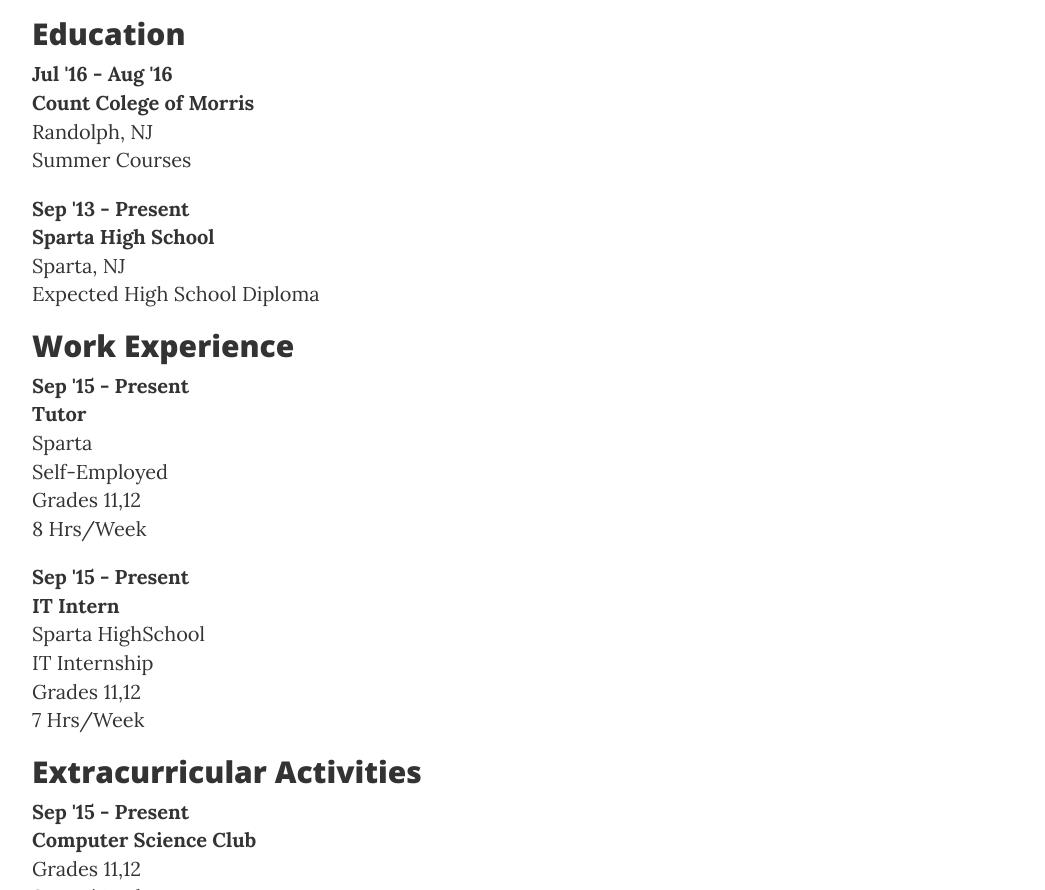
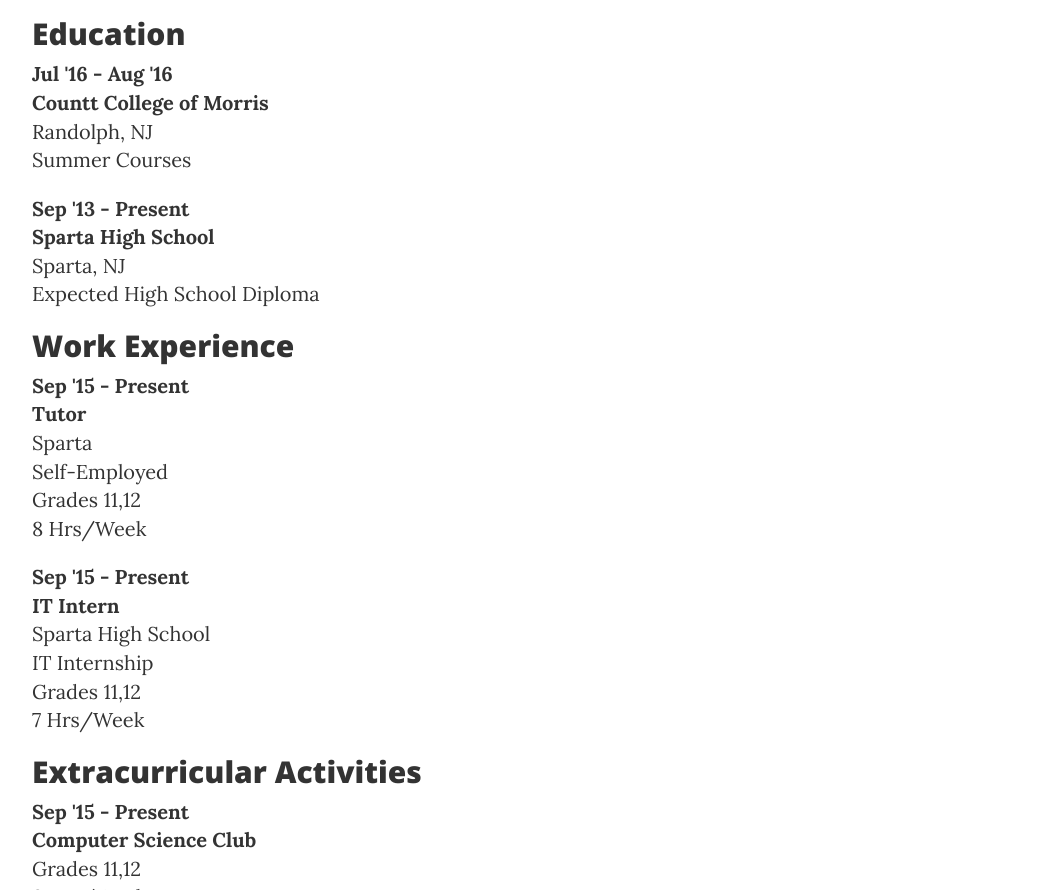
Before and after one commit to BobJoeTom/brendenbrusberg.com, a website: page projects/resume.html in a window 1280 px wide. Shown: the part 1049-1939 px from the top of the page, without its empty margins (38-1083 px from the left). Drawn offline with nearby package versions, Linux system fonts and the light colour scheme.

Commit message:
Spell Check in Resume

```diff
--- a/projects/resume.html
+++ b/projects/resume.html
@@ -104,7 +104,7 @@
 				</div><div class="content">
 					<h2>Education</h2>
 					<dl class="date"><dt>Jul '16 - Aug '16</dt>
-					<dd><strong>Count Colege of Morris</strong></dd>
+					<dd><strong>Countt College of Morris</strong></dd>
 					<dd>Randolph, NJ</dd><dd>Summer Courses</dd>
 					</dl>
 				</div>
@@ -126,7 +126,7 @@
 					<dl class="date">
 					<dt>Sep '15 - Present</dt>
 					<dd><strong>IT Intern</strong></dd>
-					<dd>Sparta HighSchool</dd>
+					<dd>Sparta High School</dd>
 					<dd>IT Internship</dd>
 					<dd>Grades 11,12</dd>
 					<dd>7 Hrs/Week</dd></dl>
```
